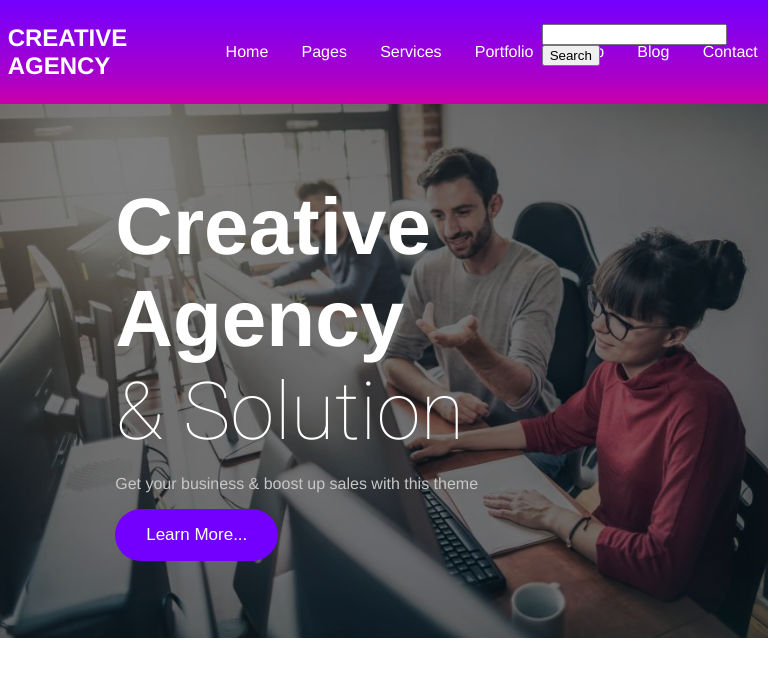
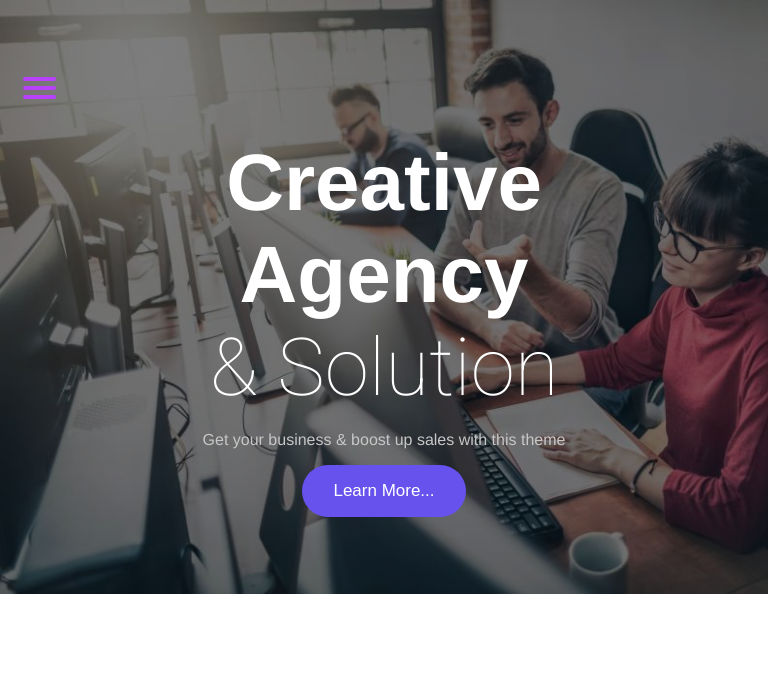
Before and after one commit to PAClement/Afpa_Formation, a PHP site: page / in a window 768 px wide. Shown: the top 677 px of the page. Run offline with PHP 8.4, Linux system fonts and the light colour scheme.

Commit message:
Responsive nav

```diff
--- a/ProjetGroupe/includes/_header.html
+++ b/ProjetGroupe/includes/_header.html
@@ -2,24 +2,43 @@
     <nav>
         <h1>Creative Agency</h1>
         <ul>
-            <li>Home</li>
-            <li>Pages</li>
-            <li>Services</li>
-            <li>Portfolio</li>
-            <li>Shop</li>
-            <li>Blog</li>
-            <li>Contact</li>
+            <li><a href="">Home</a></li>
+            <li><a href="">Pages</a></li>
+            <li><a href="">Services</a></li>
+            <li><a href="">Portfolio</a></li>
+            <li><a href="">Shop</a></li>
+            <li><a href="">Blog</a></li>
+            <li><a href="">Contact</a></li>
         </ul>
         <div class="search_content">
-            <input type="search" id="site-search" name="q" aria-label="Search through site content">
-            <button>Search</button>
+            <form method="POST">
+                <input type="search" placeholder="Search Here..." id="site-search" name="q"
+                    aria-label="Search through site content" />
+                <button type="submit"><i class="fas fa-search"></i></button>
+            </form>
         </div>
     </nav>
     <div class="header_content">
+        <div id="menuToggle">
+            <input type="checkbox" />
+            <span></span>
+            <span></span>
+            <span></span>
+            <ul id="menu">
+                <li><a href="">Home</a></li>
+                <li><a href="">Pages</a></li>
+                <li><a href="">Services</a></li>
+                <li><a href="">Portfolio</a></li>
+                <li><a href="">Shop</a></li>
+                <li><a href="">Blog</a></li>
+                <li><a href="">Contact</a></li>
+            </ul>
+        </div>
         <div class="container">
             <h2>Creative Agency<br> <span>& Solution</span></h2>
             <p>Get your business & boost up sales with this theme</p>
-            <button>Learn More...</button>
+            <button class="global_button">Learn More...</button>
         </div>
     </div>
+
 </header>
--- a/ProjetGroupe/index.php
+++ b/ProjetGroupe/index.php
@@ -8,6 +8,7 @@
     <title>Creative Agency</title>
 
     <link rel="stylesheet" href="main.css">
+    <link rel="stylesheet" href="mobile_main.css">
 
     <link rel="stylesheet" href="https://cdnjs.cloudflare.com/ajax/libs/font-awesome/5.15.4/css/all.min.css" integrity="sha512-1ycn6IcaQQ40/MKBW2W4Rhis/DbILU74C1vSrLJxCq57o941Ym01SwNsOMqvEBFlcgUa6xLiPY/NS5R+E6ztJQ==" crossorigin="anonymous" referrerpolicy="no-referrer" />
 
--- a/ProjetGroupe/main.css
+++ b/ProjetGroupe/main.css
@@ -11,15 +16,22 @@ html,body{
 
 /*---NAV---*/
 
+#menuToggle{
+    display: none;
+}
+
 header nav{
-    background: linear-gradient(180deg, rgba(115,0,255,1) 0%, rgba(169,0,202,1) 73%, rgba(203,0,168,1) 100%);
+    background: linear-gradient(0.25turn, #6752ed 0%, #9f47f7 73%, #b842fb 100%);
 
     display: flex;
     justify-content: space-between;
 
-    padding: 3vh 1%;
+    padding: 2vh 1%;
+    width: auto;
 
     color: white;
+
+    align-items: center;
 }
 
 header nav ul{
@@ -29,11 +41,15 @@ header nav ul{
     margin: 0;
     padding: 0;
 
-    align-items: center;
+    width: 45%;
+
 }
 
 header nav ul li{
-    padding: 0 5%;
+    display: flex;
+    justify-content: center;
+
+    padding: 0 3%;
 }
 
 header nav h1{
@@ -41,6 +57,8 @@ header nav h1{
     padding: 0;
 
     text-transform: uppercase;
+
+    width: 20%;
 }
 
 /*--- Header-content---*/
@@ -51,9 +69,11 @@ header .header_content{
 
     background-repeat: no-repeat;
     background-size: cover;
+
+    width: 100%;
 }
 
-header > .header_content .container{
+header .header_content .container{
     width: 70%;
     margin: 0 auto;
 }
@@ -78,8 +98,8 @@ header .header_content p{
     color: rgb(199, 199, 199);
 }
 
-header .header_content button{
-    background:rgba(115,0,255,1);
+header .header_content .global_button{
+    background:#6752ed;
     border: none;
     border-radius:28px;
 
--- /dev/null
+++ b/ProjetGroupe/mobile_main.css
@@ -0,0 +1,157 @@
+
+@media (max-width: 575.98px) {
+
+}
+
+@media (min-width: 576px) and (max-width: 767.98px) {
+
+}
+
+@media (min-width: 768px) and (max-width: 991.98px) {
+    header nav{
+        flex-direction: column;
+        align-items: center;
+
+        text-align:center;
+
+    }
+
+    header nav ul, header nav h1{
+        width: 100%;
+    }
+
+    header nav ul{
+        justify-content: center;
+        margin: 3% 0;
+    }
+
+    header nav .search_content form{
+        display: flex;
+        justify-content: center;
+    }
+}
+
+@media (min-width: 992px) and (max-width: 1199.98px) {
+
+}
+
+/*====================================*/
+/*-- ===== MEDIA MENU BURGER ===== --*/
+/*====================================*/
+
+@media (min-width: 0px) and (max-width: 768px) {
+
+    header nav{
+        display: none;
+    }
+
+    header .header_content .container{
+        text-align: center;
+    }
+
+    #menuToggle{
+        display: block;
+        position: relative;
+
+        z-index: 1;
+        user-select: none;
+        margin-left: 3%;
+
+        margin-bottom: 5%;
+
+    }
+
+    #menuToggle a{
+        text-decoration: none;
+        color: #232323;
+
+        transition: color 0.3s ease;
+    }
+
+    #menuToggle a:hover{
+        color: #b842fb;
+    }
+
+
+    #menuToggle input{
+        display: block;
+        width: 40px;
+        height: 32px;
+        position: absolute;
+        top: -7px;
+        left: -5px;
+
+        cursor: pointer;
+
+        opacity: 0;
+        z-index: 2;
+    }
+
+    #menuToggle span{
+        display: block;
+        width: 33px;
+        height: 4px;
+        margin-bottom: 5px;
+        position: relative;
+
+        background: #b842fb;
+        border-radius: 3px;
+
+        z-index: 1;
+
+        transform-origin: 4px 0px;
+
+        transition: transform 0.5s cubic-bezier(0.77,0.2,0.05,1.0),
+                    background 0.5s cubic-bezier(0.77,0.2,0.05,1.0),
+                    opacity 0.55s ease;
+    }
+
+    #menuToggle span:first-child{
+        transform-origin: 0% 0%;
+    }
+
+    #menuToggle span:nth-last-child(2){
+        transform-origin: 0% 100%;
+    }
+
+    #menuToggle input:checked ~ span{
+        opacity: 1;
+        transform: rotate(45deg) translate(-2px, -1px);
+        background: #b842fb;
+    }
+
+    #menuToggle input:checked ~ span:nth-last-child(3){
+        opacity: 0;
+        transform: rotate(0deg) scale(0.2, 0.2);
+
+    }
+
+    #menuToggle input:checked ~ span:nth-last-child(2){
+        transform: rotate(-45deg) translate(0, -1px);
+    }
+
+    #menu{
+        position: absolute;
+        width: 300px;
+        margin: -100px 0 0 -50px;
+        padding: 50px;
+        padding-top: 125px;
+
+        background: #ededed;
+        list-style-type: none;
+
+        transform-origin: 0% 0%;
+        transform: translate(-100%, 0);
+
+        transition: transform 0.5s cubic-bezier(0.77,0.2,0.05,1.0);
+    }
+
+    #menu li{
+        padding: 10px 0;
+        font-size: 22px;
+    }
+
+    #menuToggle input:checked ~ ul{
+        transform: none;
+    }
+}
```
Also changed, not shown: other parts of ProjetGroupe/main.css (+45 -0 lines).
